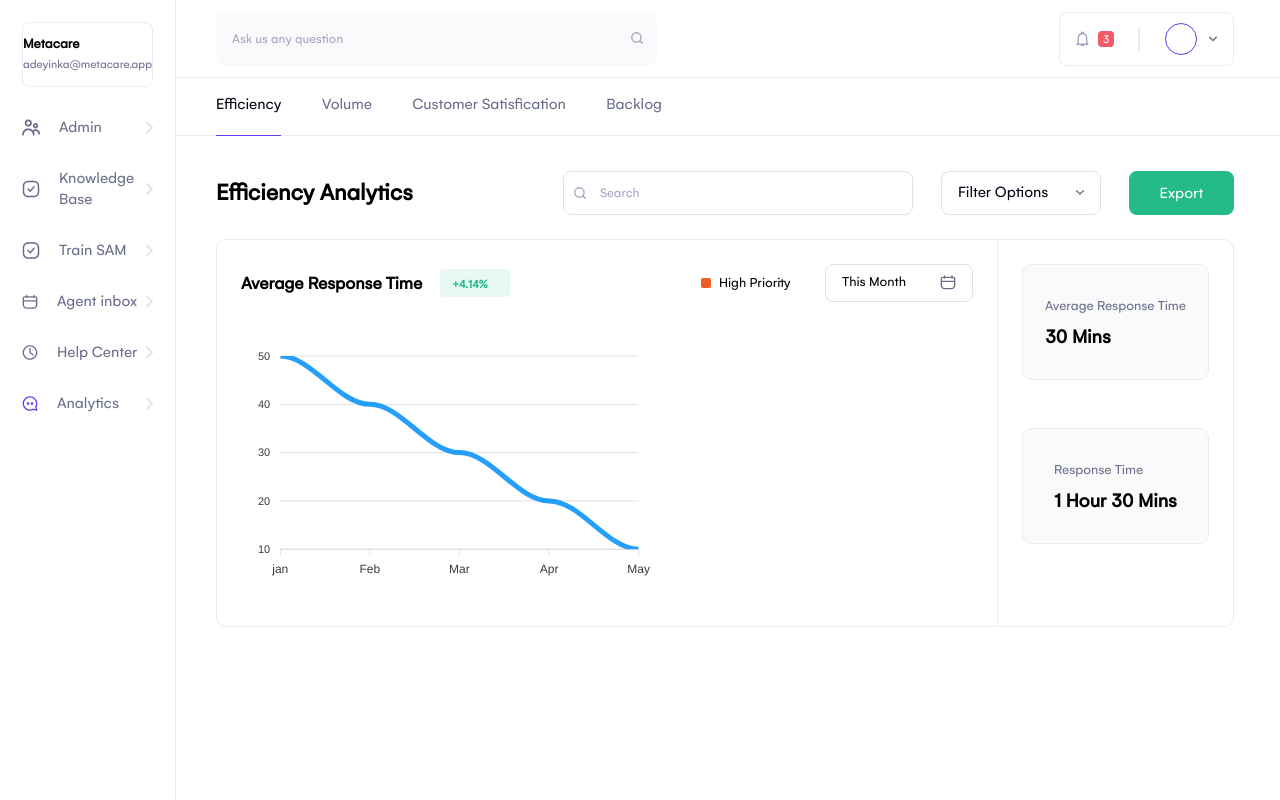
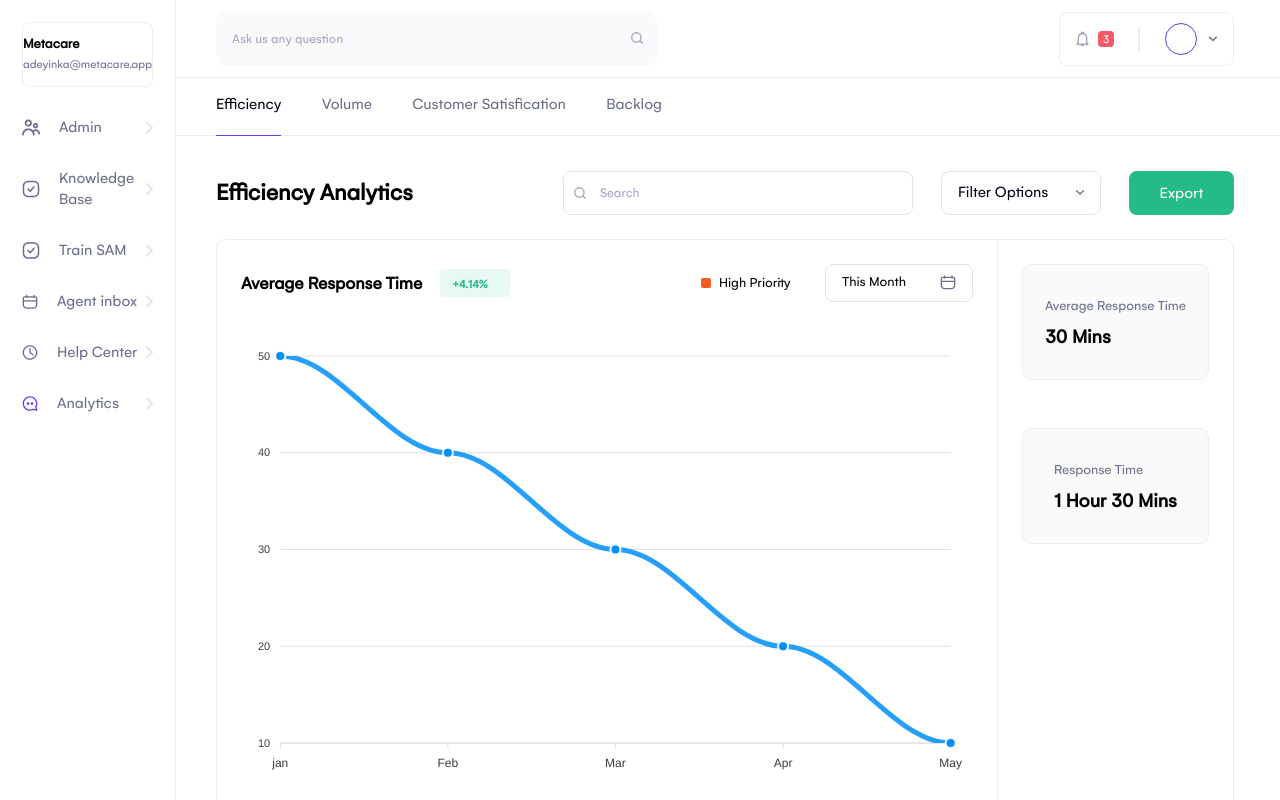
Before and after one commit to 5iveemmy/Efficiency, a React (Create React App) app: page / in a window 1280 px wide. Built offline with nearby package versions, Linux system fonts and the light colour scheme.

Commit message:
clear out box-sizing

```diff
--- a/src/App.js
+++ b/src/App.js
@@ -9,6 +9,7 @@ const ForApp = styled.div`
   width: 100vw;
   height: 100vh;
   display: flex;
+  overflow-x: hidden;
 `;
 
 function App() {
--- a/src/components/Header/Top.js
+++ b/src/components/Header/Top.js
@@ -47,7 +47,6 @@ const AskSearch = styled.img`
 
 const TopRight = styled.div`
   border: 1px solid #ecebf5;
-  box-sizing: border-box;
   border-radius: 8px;
   height: 54px;
   width: 175px;
--- a/src/components/PlatChart.js
+++ b/src/components/PlatChart.js
@@ -6,14 +6,11 @@ import sched from "../assets/schedule.svg";
 const ForChart = styled.div`
   margin-top: 24px;
   border: 1px solid #ecebf5;
-  box-sizing: border-box;
   border-radius: 10px;
   width: 1018px;
 `;
 
-const ChartWrap = styled.div`
-  /* width: 20px; */
-`;
+const ChartWrap = styled.div``;
 
 const ForChartWrap = styled.div`
   display: flex;
@@ -37,7 +34,6 @@ const TimeFlex = styled.div`
 const ForTime = styled.div`
   background: #fafafa;
   border: 1px solid #ecebf5;
-  box-sizing: border-box;
   border-radius: 10px;
   width: 187px;
   height: 116px;
@@ -122,7 +118,6 @@ const HighText = styled.p`
 
 const Month = styled.div`
   border: 1px solid #e1e1eb;
-  box-sizing: border-box;
   border-radius: 8px;
   width: 148px;
   height: 38px;
@@ -167,6 +162,9 @@ class PlatChart extends Component {
         stroke: {
           width: 5,
           curve: "smooth",
+        },
+        markers: {
+          size: 5,
         },
         xaxis: {
           categories: ["jan", "Feb", "Mar", "Apr", "May", "Jun", "Jul", "Aug"],
@@ -213,7 +211,7 @@ class PlatChart extends Component {
                 options={this.state.options}
                 series={this.state.series}
                 type="line"
-                width="420"
+                width="100%"
               />
             </ChartWrap>
           </ChartArea>
--- a/src/components/Platform.js
+++ b/src/components/Platform.js
@@ -63,7 +63,6 @@ const Search = styled.img`
 
 const Filt = styled.div`
   border: 1px solid #e1e1eb;
-  box-sizing: border-box;
   border-radius: 8px;
   width: 160px;
   height: 44px;
--- a/src/components/SideBar/SideBar.js
+++ b/src/components/SideBar/SideBar.js
@@ -13,7 +13,6 @@ const SideWrap = styled.div`
 
 const Meta = styled.div`
   border: 1px solid #ecebf5;
-  box-sizing: border-box;
   border-radius: 8px;
   display: flex;
   justify-content: center;
```
